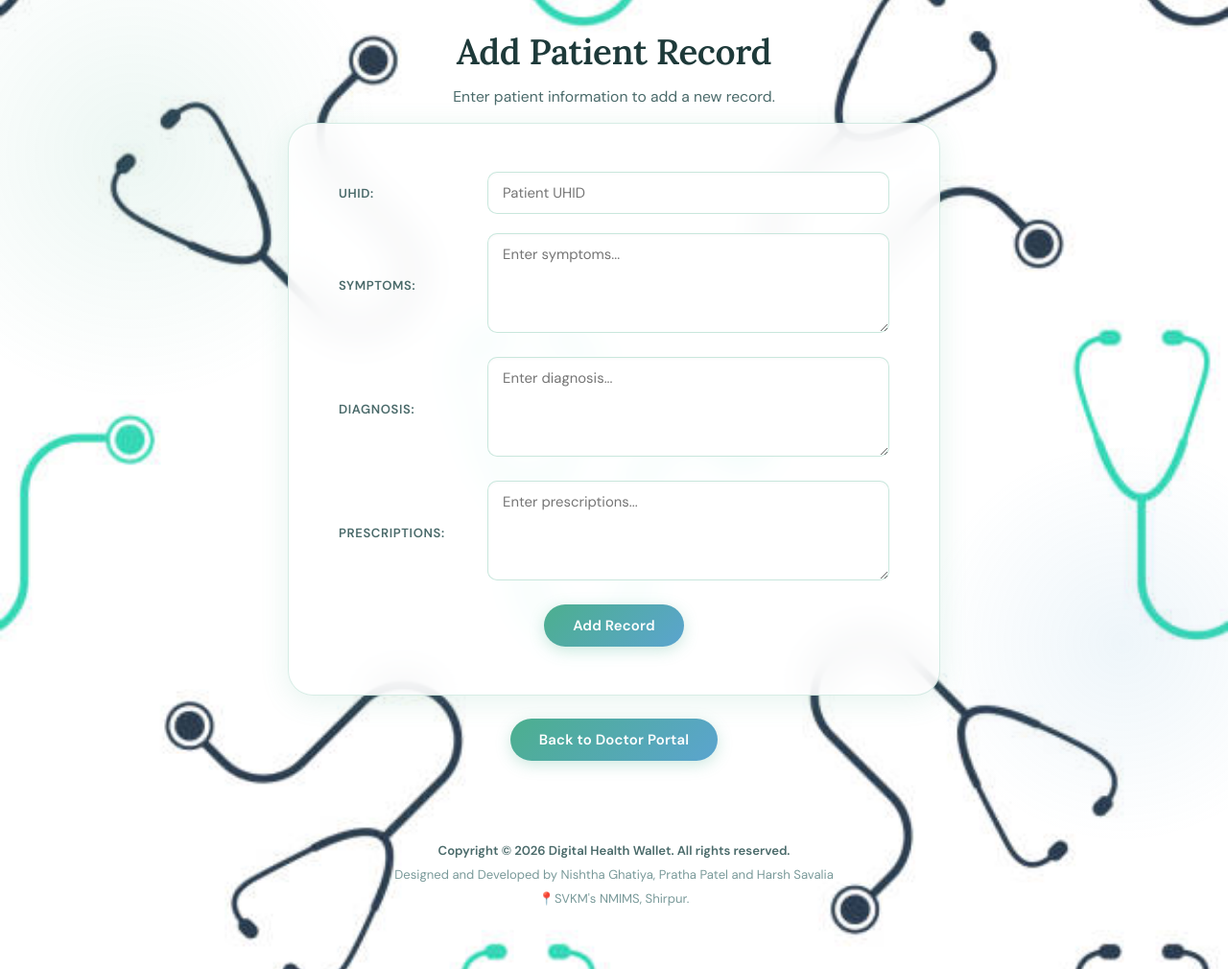
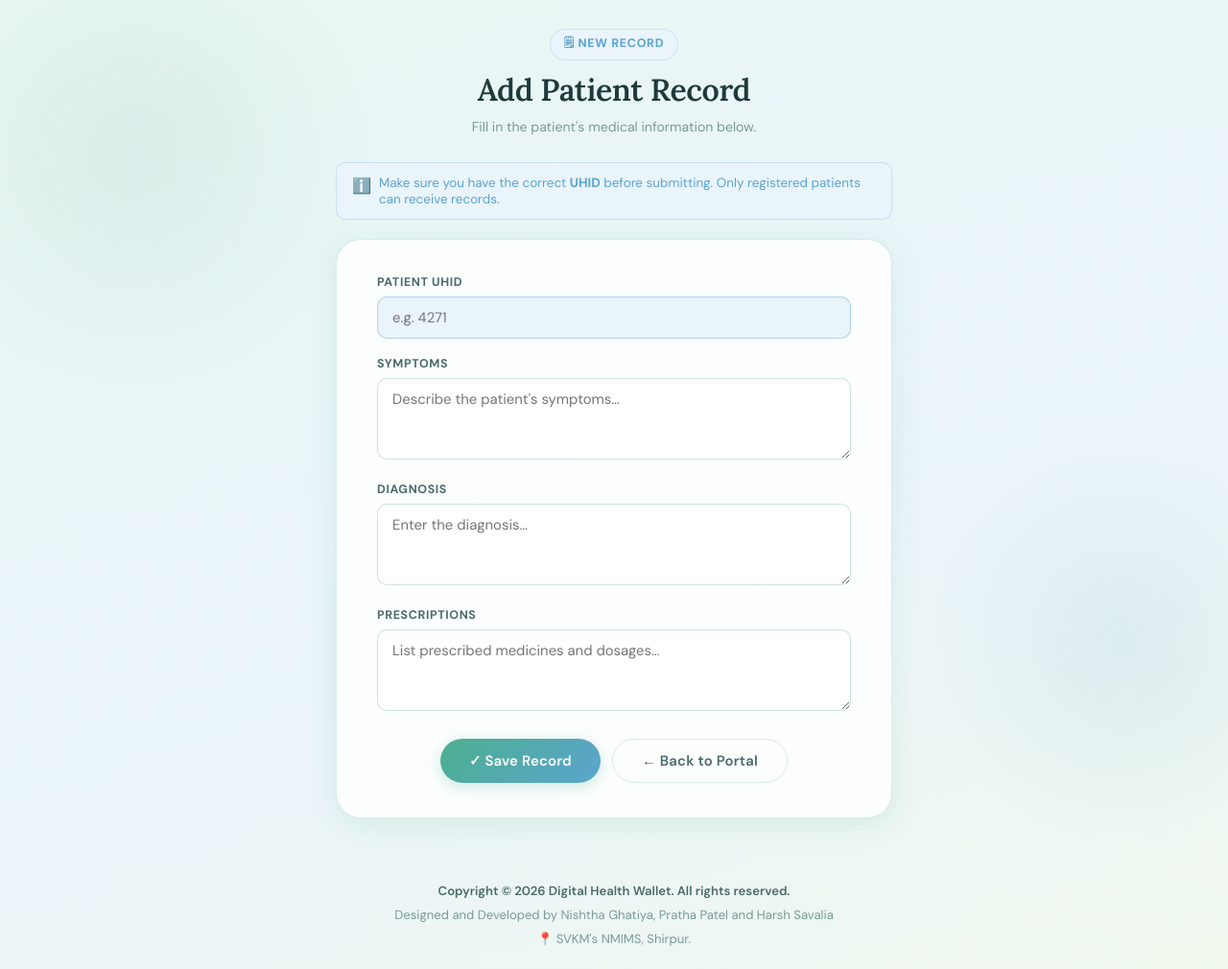
Before and after one commit to Harsh-2111/digital-health-wallet, a website: page add_record.html in a window 1280 px wide. Shown: the whole page at 96% size. Drawn offline with nearby package versions, Linux system fonts and the light colour scheme; sample sign-in values are in the browser's storage.

Commit message:
Update add_record.html

```diff
--- a/add_record.html
+++ b/add_record.html
@@ -6,63 +6,176 @@
   <link rel="stylesheet" href="style.css">
   <script src="https://ajax.googleapis.com/ajax/libs/angularjs/1.8.2/angular.min.js"></script>
   <script src="app.js"></script>
-    <title>Add Record - DHW</title>
+  <title>Add Record — Seva Health</title>
   <style>
-        .p2 {
-            background-image: url('ar.jpg');
-            background-size: cover;
-            background-position: center;
-            min-height: 100vh;
+    body { justify-content: center; align-items: center; padding: 30px 20px 60px; }
+
+    .page-wrap {
+      width: 100%;
+      max-width: 580px;
+      display: flex;
+      flex-direction: column;
+      align-items: center;
     }
+
+    /* Header */
+    .page-header {
+      text-align: center;
+      margin-bottom: 24px;
+      width: 100%;
+    }
+    .page-header .badge {
+      display: inline-flex;
+      align-items: center;
+      gap: 6px;
+      background: var(--sky-light);
+      color: var(--sky);
+      font-size: 0.78rem;
+      font-weight: 700;
+      letter-spacing: 0.7px;
+      text-transform: uppercase;
+      padding: 5px 14px;
+      border-radius: 50px;
+      border: 1px solid rgba(91,164,207,0.22);
+      margin-bottom: 10px;
+    }
+    .page-header h1 { font-size: 2rem; margin-bottom: 6px; }
+    .page-header p { font-size: 0.88rem; color: var(--text-light); margin: 0; }
+
+    /* Form card */
+    #addRecordForm {
+      width: 100%;
+      max-width: 580px;
+    }
+
+    /* Override table to column layout */
+    #addRecordForm table { border-spacing: 0; }
+    #addRecordForm tr {
+      display: flex;
+      flex-direction: column;
+      margin-bottom: 18px;
+    }
+    #addRecordForm td {
+      display: block;
+      width: 100%;
+      padding: 0;
+    }
+    #addRecordForm td:first-child {
+      font-size: 0.78rem;
+      font-weight: 700;
+      text-transform: uppercase;
+      letter-spacing: 0.6px;
+      color: var(--text-mid);
+      margin-bottom: 7px;
+      width: 100%;
+    }
+
+    /* UHID input highlight */
+    #addRecordForm input[type="text"] {
+      border-color: rgba(91,164,207,0.40);
+      background: var(--sky-light);
+    }
+    #addRecordForm input[type="text"]:focus {
+      border-color: var(--sky);
+      box-shadow: 0 0 0 3px rgba(91,164,207,0.14);
+    }
+
+    /* Submit row */
+    .submit-row {
+      display: flex;
+      justify-content: center;
+      gap: 12px;
+      flex-wrap: wrap;
+      margin-top: 6px;
+    }
+
+    .btn-back {
+      background: transparent !important;
+      border: 1.5px solid var(--border) !important;
+      color: var(--text-mid) !important;
+      box-shadow: none !important;
+    }
+    .btn-back:hover {
+      background: var(--off-white) !important;
+      transform: none !important;
+      box-shadow: none !important;
+    }
+
+    /* Tip box */
+    .tip-box {
+      width: 100%;
+      background: var(--sky-light);
+      border: 1px solid rgba(91,164,207,0.25);
+      border-radius: var(--radius-sm);
+      padding: 12px 16px;
+      font-size: 0.84rem;
+      color: var(--sky);
+      margin-bottom: 20px;
+      display: flex;
+      align-items: flex-start;
+      gap: 8px;
+    }
+    .tip-box .tip-icon { font-size: 1rem; flex-shrink: 0; margin-top: 1px; }
   </style>
 </head>
-<body class="p2" ng-controller="MainController" ng-init="checkAuth()">
+<body ng-controller="MainController" ng-init="checkAuth()">
 
-    <center><h1>Add Patient Record</h1></center>
-    <center><p>Enter patient information to add a new record.</p></center>
+  <div class="page-wrap">
+
+    <div class="page-header">
+      <span class="badge">🗒 New Record</span>
+      <h1>Add Patient Record</h1>
+      <p>Fill in the patient's medical information below.</p>
+    </div>
+
+    <div class="tip-box">
+      <span class="tip-icon">ℹ️</span>
+      <span>Make sure you have the correct <strong>UHID</strong> before submitting. Only registered patients can receive records.</span>
+    </div>
 
     <div id="addRecordForm">
-        <!-- CHANGED: ng-submit="addRecord()" instead of plain id -->
       <form ng-submit="addRecord()">
-            <table align="center" cellpadding="10" style="font-size: 18px;">
+        <table>
           <tr>
-                    <td>UHID:</td>
-                    <!-- CHANGED: ng-model instead of plain id -->
-                    <td><input type="text" ng-model="recUhid" placeholder="Patient UHID" required></td>
+            <td>Patient UHID</td>
+            <td><input type="text" ng-model="recUhid" placeholder="e.g. 4271" required></td>
           </tr>
           <tr>
-                    <td>Symptoms:</td>
-                    <td><textarea ng-model="recSymptoms" rows="4" cols="50" placeholder="Enter symptoms..."></textarea></td>
+            <td>Symptoms</td>
+            <td><textarea ng-model="recSymptoms" rows="3" placeholder="Describe the patient's symptoms…"></textarea></td>
           </tr>
           <tr>
-                    <td>Diagnosis:</td>
-                    <td><textarea ng-model="recDiagnosis" rows="4" cols="50" placeholder="Enter diagnosis..." required></textarea></td>
+            <td>Diagnosis</td>
+            <td><textarea ng-model="recDiagnosis" rows="3" placeholder="Enter the diagnosis…" required></textarea></td>
           </tr>
           <tr>
-                    <td>Prescriptions:</td>
-                    <td><textarea ng-model="recPrescriptions" rows="4" cols="50" placeholder="Enter prescriptions..."></textarea></td>
-                </tr>
-                <tr>
-                    <td colspan="2" align="center">
-                        <!-- CHANGED: type="submit" triggers ng-submit -->
-                        <button type="submit" ng-disabled="recordLoading">
-                            {{ recordLoading ? 'Saving...' : 'Add Record' }}
-                        </button>
-                    </td>
+            <td>Prescriptions</td>
+            <td><textarea ng-model="recPrescriptions" rows="3" placeholder="List prescribed medicines and dosages…"></textarea></td>
           </tr>
         </table>
 
-            <!-- Error message display -->
-            <p ng-if="recordError" style="color: #ff4d4d; text-align: center;">{{ recordError }}</p>
+        <div class="submit-row">
+          <button type="submit" ng-disabled="recordLoading">
+            {{ recordLoading ? 'Saving…' : '✓ Save Record' }}
+          </button>
+          <button type="button" class="btn-back" onclick="window.location.href='doctor.html'">
+            ← Back to Portal
+          </button>
+        </div>
+
+        <p ng-if="recordError" style="color:#C53030; text-align:center; font-size:0.88rem; margin-top:14px; background:#FFF0F0; border:1px solid #FFCCCC; padding:10px; border-radius:10px;">
+          {{ recordError }}
+        </p>
       </form>
     </div>
 
-    <center><button onclick="window.location.href='doctor.html'">Back to Doctor Portal</button></center>
-    <br><br>
+  </div>
+
   <footer>
-        <center><b><font style="color: black;">Copyright © 2026 Digital Health Wallet. All rights reserved.</font></b></center>
+    <b>Copyright © 2026 Digital Health Wallet. All rights reserved.</b><br>
     Designed and Developed by Nishtha Ghatiya, Pratha Patel and Harsh Savalia<br>
-        <center>📍SVKM's NMIMS, Shirpur.</center>
+    📍 SVKM's NMIMS, Shirpur.
   </footer>
+
 </body>
 </html>
```
Lines whose indentation alone changed are shown as unchanged.
